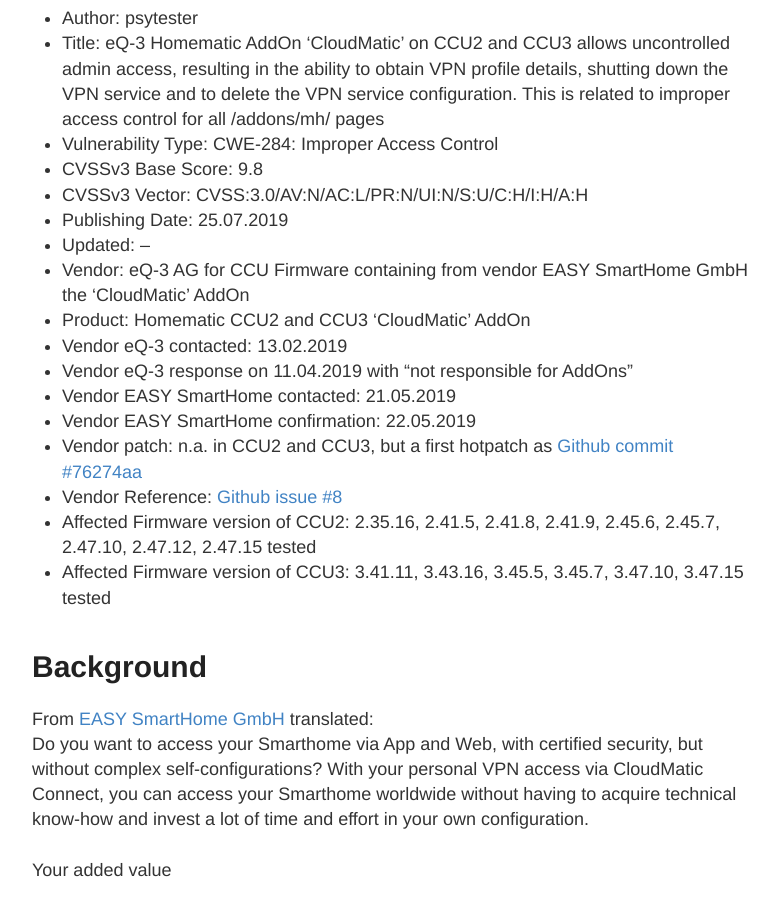
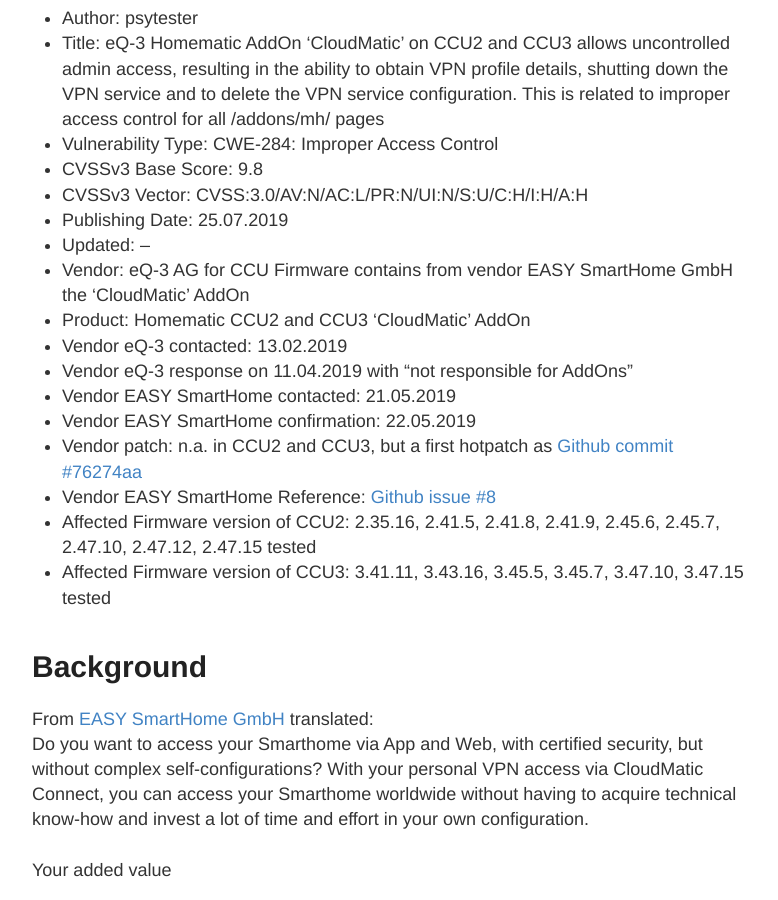
Before and after one commit to psytester/psytester.github.io, a Jekyll site: the page built from _posts/hacking_and_pentests/CVEs/2019-03-27-CVE-2019-9584.md, in a window 1280 px wide and 900 px high, scrolled down 633 px. Shown: the whole window, without its empty margins (248-1026 px from the left). Built offline with Jekyll 4.4.1, drawn with Linux system fonts in a browser that asks for light colours.

Commit message:
Update 2019-03-27-CVE-2019-9584.md

````diff
--- a/_posts/hacking_and_pentests/CVEs/2019-03-27-CVE-2019-9584.md
+++ b/_posts/hacking_and_pentests/CVEs/2019-03-27-CVE-2019-9584.md
@@ -1,7 +1,7 @@
 ---
 layout: post
 title:  "CVE-2019-9584 eQ-3 Homematic AddOn 'CloudMatic' on CCU2 and CCU3 allows uncontrolled admin access, resulting in the ability to obtain VPN profile details, shutting down the VPN service and to delete the VPN service configuration. This is related to improper access control for all /addons/mh/ pages"
-date:   2019-07-25 22:00:00 MEST
+date:   2019-07-25 22:05:00 MEST
 author: 'psytester'
 ---
 
@@ -15,14 +15,14 @@
 -	CVSSv3 Vector: CVSS:3.0/AV:N/AC:L/PR:N/UI:N/S:U/C:H/I:H/A:H
 - Publishing Date: 25.07.2019
 - Updated: --
-- Vendor: eQ-3 AG	for CCU Firmware containing from vendor EASY SmartHome GmbH the 'CloudMatic' AddOn
+- Vendor: eQ-3 AG for CCU Firmware contains from vendor EASY SmartHome GmbH the 'CloudMatic' AddOn
 - Product: Homematic CCU2 and CCU3 'CloudMatic' AddOn
 - Vendor eQ-3 contacted: 13.02.2019
 - Vendor eQ-3 response on 11.04.2019 with "not responsible for AddOns"
 - Vendor EASY SmartHome contacted: 21.05.2019
 - Vendor EASY SmartHome confirmation: 22.05.2019
 - Vendor patch: n.a. in CCU2 and CCU3, but a first hotpatch as [Github commit #76274aa](https://github.com/EasySmartHome/CloudMatic-CCUAddon/commit/76274aa77bb494aac3b4bfbc6c6e89d382852a96)
-- Vendor Reference: [Github issue #8](https://github.com/EasySmartHome/CloudMatic-CCUAddon/issues/8)
+- Vendor EASY SmartHome Reference: [Github issue #8](https://github.com/EasySmartHome/CloudMatic-CCUAddon/issues/8)
 - Affected Firmware version of CCU2: 2.35.16, 2.41.5, 2.41.8, 2.41.9, 2.45.6, 2.45.7, 2.47.10, 2.47.12, 2.47.15 tested
 - Affected Firmware version of CCU3: 3.41.11, 3.43.16, 3.45.5, 3.45.7, 3.47.10, 3.47.15 tested
 
@@ -55,7 +55,6 @@
 From [eQ-3 vendor's website for CCU3](https://www.homematic-ip.com/en/products/detail/smart-home-central-control-unit-ccu3.html):<br>
 The Central Control Unit CCU3 is the central element for local control of the Homematic IP smart home system. It represents the next generation of our proven Homematic Central Control Units CCU1 and CCU2. Operation via the Central Control Unit CCU3 can be used alternatively to the Homematic IP Access Point. While the Access Point establishes the connection to the free Homematic IP cloud and enables operation of the smart home system via a smartphone app, the Central Control Unit CCU3 works locally via a browser-based web interface (WebUI). Thanks to local configuration and operation as well as the option to create direct device connections, reliable and fail-proof operation of the smart home system is guaranteed at all times – even in the event of Internet failures.<br>
 [....]<br>
-
 
 Past [eQ-3 press release](https://www.eq-3.de/aktuelles/newsreader/eq-3-schliesst-sicherheitsluecken-in-der-ccu.html) about taking security updates seriously (in German only):<br>
 [...]<br>
@@ -91,7 +90,6 @@
 Shutting down the Reverse proxy by ```http://1.2.3.4/addons/mh/dienstausngx.cgi```<br>
 Shutting down the CloudMatic monitoring by ```http://1.2.3.4/addons/mh/dienstauszbx.cgi```<br>
 
-
 # CVE
 
 [CVE-2019-9584](https://cve.mitre.org/cgi-bin/cvename.cgi?name=CVE-2019-9584)
````
